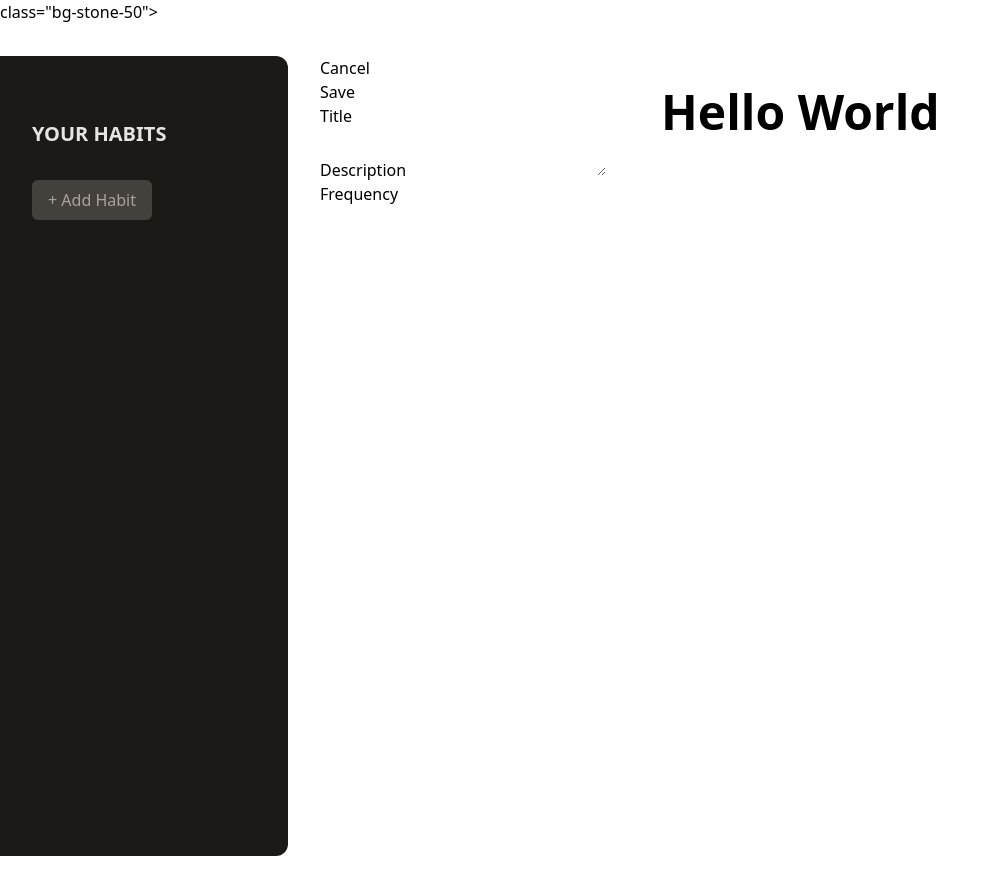
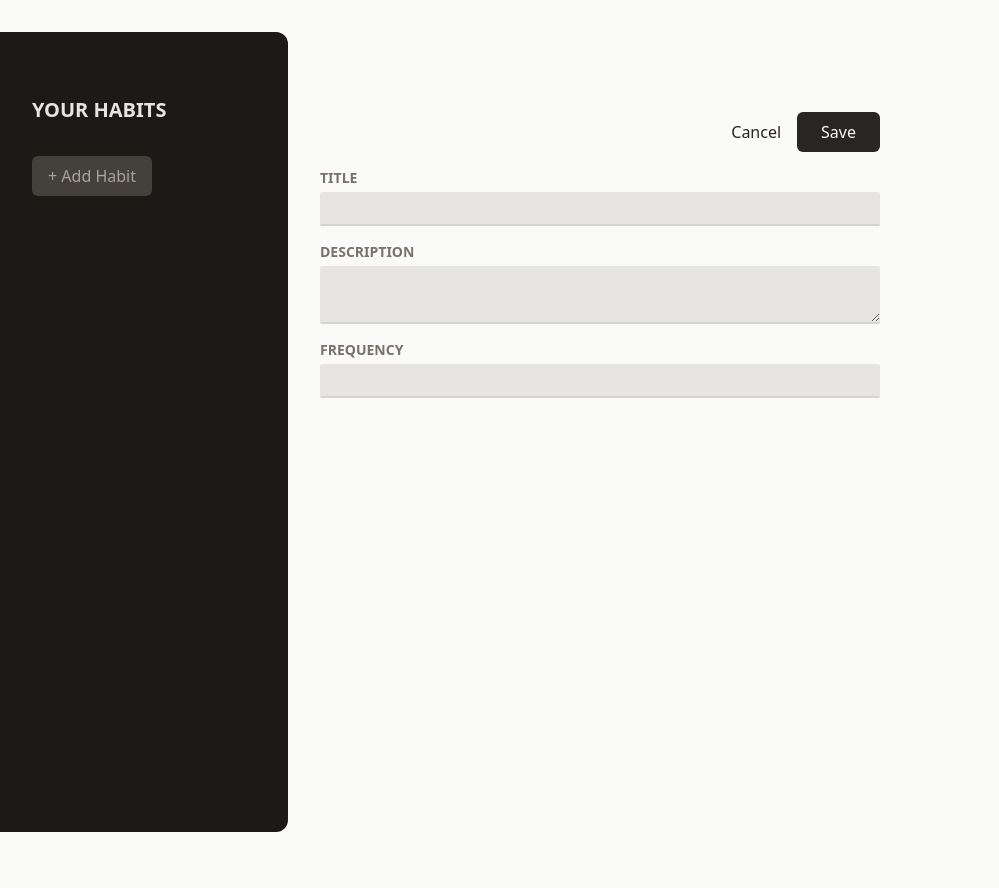
Before and after one commit to timothygu1/atomic-habits, a React (Vite) app: page / in a window 1280 px wide. Both pictures are taken after a click on the button "+ Add Habit". Shown: the whole page, without its empty margins (0-999 px from the left). After the commit the page ends 864 px from the top, so only its background shows below. Built offline with nearby package versions, Linux system fonts and the light colour scheme.

Commit message:
Added states to switch between NewHabit and NoHabitSelected components

```diff
--- a/index.html
+++ b/index.html
@@ -6,7 +6,7 @@
     <meta name="viewport" content="width=device-width, initial-scale=1.0" />
     <title>Atomic Habits</title>
   </head>
-  <body> class="bg-stone-50">
+  <body class="bg-stone-50">
     <div id="modal-root"></div>
     <div id="root"></div>
     <script type="module" src="/src/main.jsx"></script>
--- a/src/App.jsx
+++ b/src/App.jsx
@@ -1,12 +1,54 @@
+import {useState} from 'react';
+
 import HabitsSidebar from "./components/HabitsSidebar";
 import NewHabit from "./components/NewHabit";
+import NoHabitSelected from "./components/NoHabitSelected";
+
 
 function App() {
+  const [habitsState, setHabitsState] = useState({
+    selectedHabitId: undefined,
+    habits: []
+  });
+
+  function handleStartAddHabit(){
+    setHabitsState(prevState => {
+      return {
+        ...prevState,
+        selectedHabitId: null,
+      };
+    });
+  }
+
+  function handleAddHabit(habitData){
+    setHabitsState(prevState => {
+      const newHabit = {
+        ...habitData,
+        id: Math.random()
+      };
+
+      return {
+        ...prevState,
+        habits: [...prevState.habits, newHabit ]
+      };
+    })
+  }
+
+  console.log(habitsState);
+
+  let content;
+
+  if (habitsState.selectedHabitId === null){
+    content = <NewHabit onAdd = {handleAddHabit} />
+  }
+  else if (habitsState.selectedHabitId === undefined){
+    content = <NoHabitSelected onStartAddHabit={handleStartAddHabit} />;
+  }
+
   return (
     <main className="h-screen my-8 flex gap-8">
-      <HabitsSidebar/>
-      <NewHabit/>
-      <h1 className="my-8 text-center text-5xl font-bold">Hello World</h1>
+      <HabitsSidebar onStartAddHabit={handleStartAddHabit}/>
+      {content}
     </main>
   );
 }
--- /dev/null
+++ b/src/components/Button.jsx
@@ -0,0 +1,11 @@
+export default function Button({children, ...props}){
+    return(
+        <button
+        className="px-4 py-2 text-xs md:text-base rounded-md bg-stone-700 text-stone-400 hover:bg-stone-600 hover:text-stone-100"
+        {...props}
+        >
+        {children}
+        </button>
+
+    );
+}
--- a/src/components/HabitsSidebar.jsx
+++ b/src/components/HabitsSidebar.jsx
@@ -1,9 +1,14 @@
-export default function HabitsSidebar(){
+import Button from './Button.jsx'
+
+export default function HabitsSidebar({onStartAddHabit}){
 
     return( <aside className="w-1/3 px-8 py-16 bg-stone-900 text-stone-50 md:w-72 rounded-r-xl">
-        <h2 className="mb-8 font-bold uppercase md:text-xl text-stone-200">Your Habits</h2>
+        <h2 className="mb-8 font-bold uppercase md:text-xl text-stone-200">
+            Your Habits</h2>
         <div>
-            <button className="px-4 py-2 text-xs md:text-base rounded-md bg-stone-700 text-stone-400 hover:bg-stone-600 hover:text-stone-100">+ Add Habit</button>
+            <Button onClick = {onStartAddHabit}>
+                + Add Habit
+            </Button>
 
         </div>
         <ul>
--- a/src/components/Input.jsx
+++ b/src/components/Input.jsx
@@ -1,8 +1,16 @@
-export default function Input({label, textarea, ...props}) {
+import { forwardRef } from 'react';
 
-    return <p>
-        <label>{label}</label>
+const Input = forwardRef(function Input({label, textarea, ...props}, ref) {
+    const classes = "w-full p-1 border-b-2 rounded-sm border-stone-300 bg-stone-200 text-stone-600 focus:outline-none focus:border-stone-600"
+
+    return <p className="flex flex-col gap-1 my-4">
+        <label className="text-sm font-bold uppercase text-stone-500">{label}</label>
      {/*either an input or a textarea*/}
-     {textarea ? <textarea{...props}/> : <input{...props}/>}
+     {textarea ? ( <textarea ref={ref} className={classes}{...props}/>
+    ):(
+    <input ref = {ref} className={classes}{...props}/>
+    )}
     </p>
-}
+});
+
+export default Input;
--- a/src/components/NewHabit.jsx
+++ b/src/components/NewHabit.jsx
@@ -1,16 +1,47 @@
+import {useRef} from 'react';
+
 import Input from "./Input";
 
-export default function NewHabit(){
+export default function NewHabit({onAdd}){
+    const title = useRef();
+    const description = useRef();
+    const frequency = useRef();
+
+    function handleSave() {
+        const enteredTitle = title.current.value;
+        const enteredDescription = description.current.value;
+        const enteredFrequency = frequency.current.value;
+
+        // validation ...
+        onAdd({
+            title: enteredTitle,
+            description: enteredDescription,
+            frequency: enteredFrequency
+        })
+    }
+
     return(
-        <div>
-            <menu>
-                <li><button>Cancel</button></li>
-                <li><button>Save</button></li>
+        <div className="w-[35rem] mt-16">
+            <menu className="flex items-center justify-end gap-4 my-4">
+                <li>
+                    <button
+                     className="text-stone-800 hover:text-stone-950"
+                    >
+                    Cancel
+                    </button>
+                </li>
+                <li>
+                    <button onClick ={handleSave}
+                    className="px-6 py-2 rounded-md bg-stone-800 text-stone-50 hover:bg-stone-950"
+                    >
+                    Save
+                    </button>
+                </li>
             </menu>
            <div>
-           <Input label="Title"/>
-           <Input label="Description" textarea/>
-           <Input label="Frequency"/>
+           <Input ref = {title}label="Title" />
+           <Input ref = {description} label="Description" textarea/>
+           <Input ref = {frequency} label="Frequency"/>
            </div>
 
         </div>
--- /dev/null
+++ b/src/components/NoHabitSelected.jsx
@@ -0,0 +1,21 @@
+import HabitImage from '../assets/Checklist-PNG-Image.png';
+import Button from './Button.jsx'
+
+export default function NoHabitSelected({onStartAddHabit}) {
+    return (
+    <div className="mt-24 text-center w-2/3">
+      <img
+      src={HabitImage}
+       alt="A habit checklist"
+      className ="w-16 h-16 object-contain mx-auto"
+      />
+      <h2 className ="text-xl font-bold text-stone-500 my-4">
+        No Habit Selected
+        </h2>
+      <p className="text-stone-400 mb-4">Select a habit or get started with a new one</p>
+      <p className="mt-8">
+      <Button onClick={onStartAddHabit}>Create new habit</Button>
+      </p>
+    </div>
+    );
+}
```
Also changed, not shown: src/assets/Checklist-PNG-Image.png (added).
